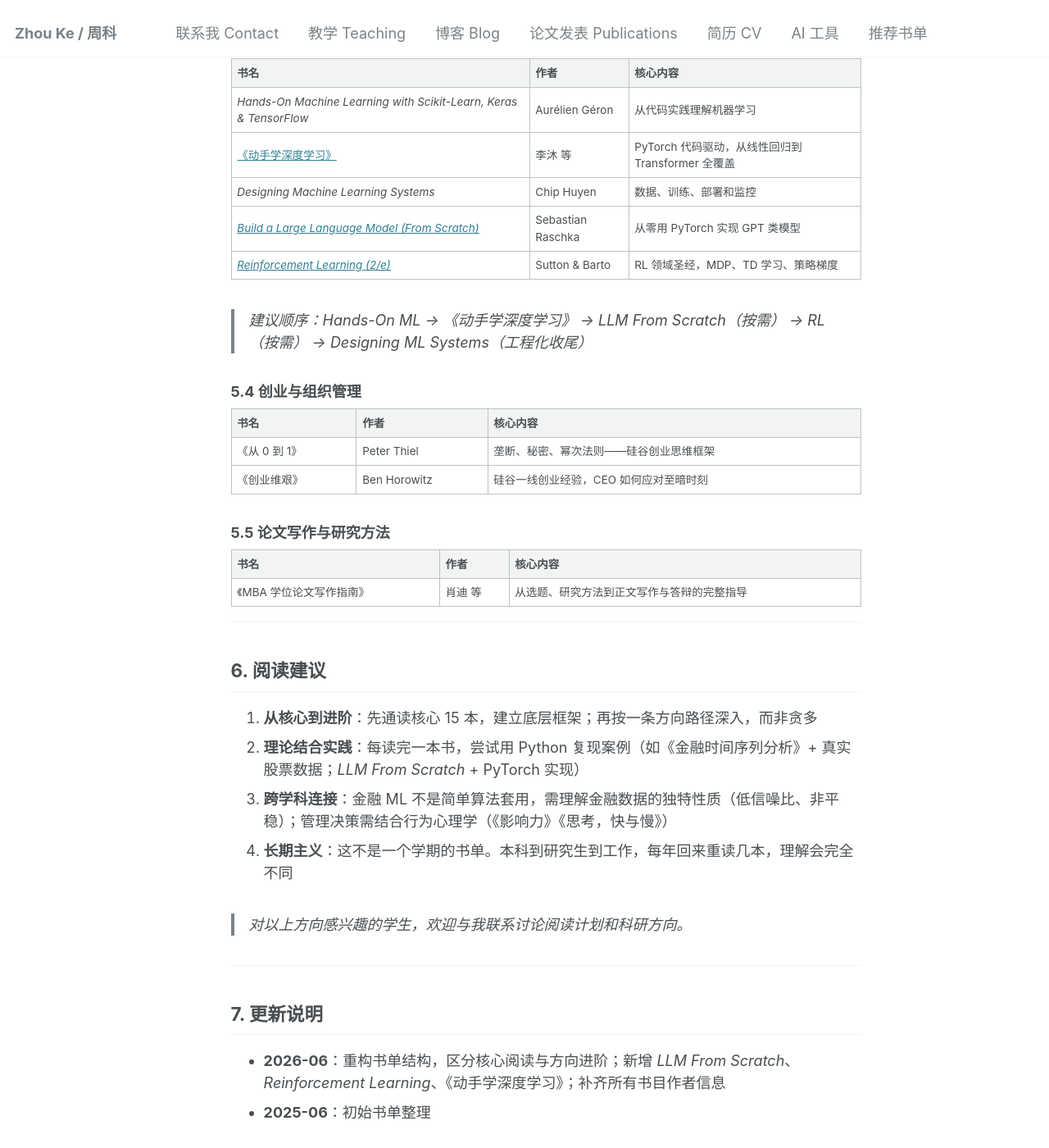
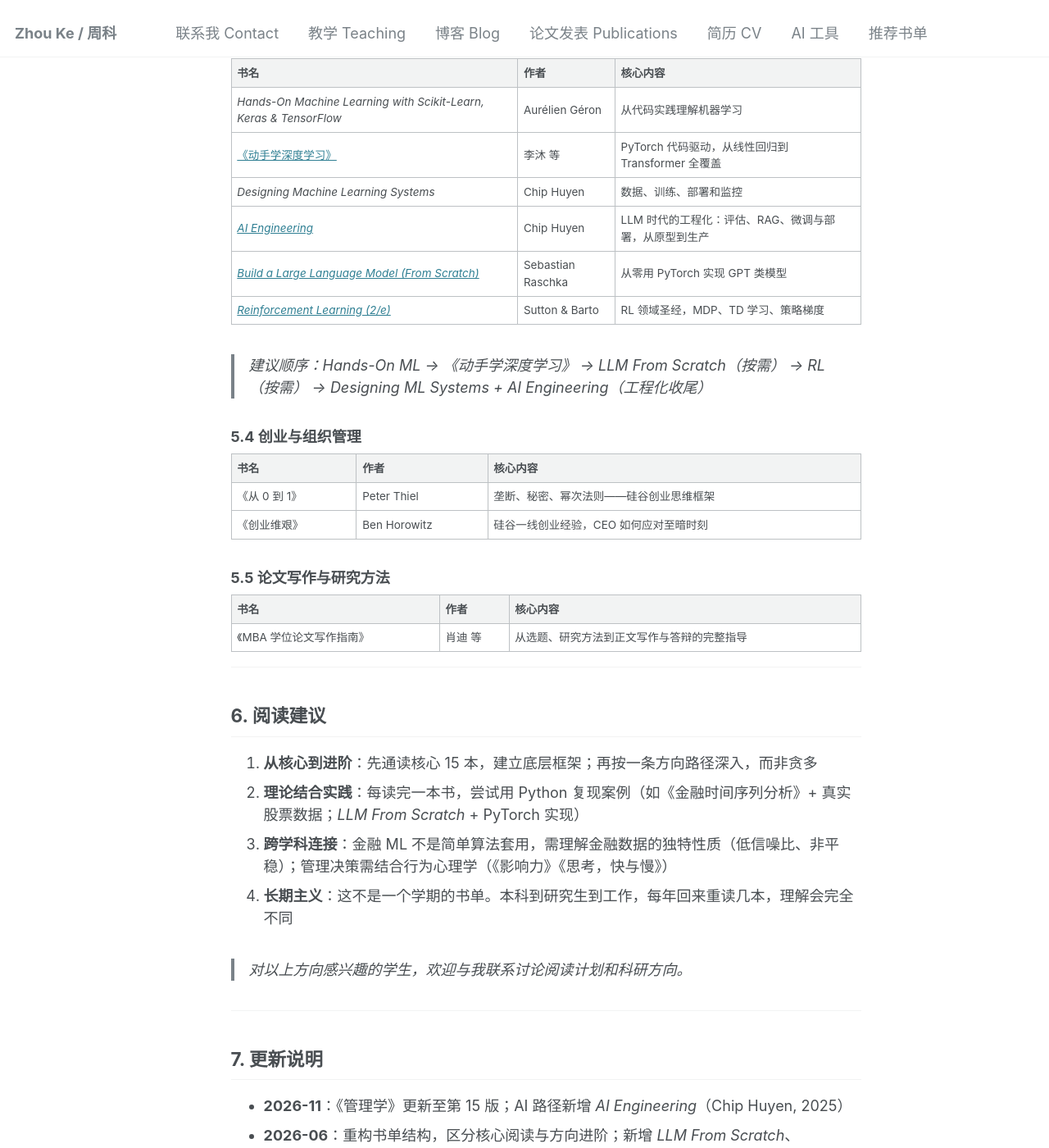
Before and after one commit to hustzhke/hustzhke.github.io, a Jekyll site: the page built from _pages/reading-list.md, in a window 1280 px wide and 1400 px high, scrolled down 3835 px. Shown: the whole window at 82% size. Built offline with Jekyll 4.4.1, drawn with Linux system fonts in a browser that asks for light colours; some of the changed text lies outside the part shown.

Commit message:
Reading list: upgrade Robbins to 15th ed, add AI Engineering (2025)

```diff
--- a/_pages/reading-list.md
+++ b/_pages/reading-list.md
@@ -39,7 +39,7 @@
 | # | 书名 | 作者 | 一句话 |
 |---|------|------|--------|
 | 1 | 《投资学》 | 滋维·博迪 等 | 理解资本市场与资产配置的基础框架 |
-| 2 | 《管理学（第 13 版）》 | 斯蒂芬·罗宾斯 | 计划、组织、领导、控制——管理学的标准地图 |
+| 2 | 《管理学（第 15 版）》 | 斯蒂芬·罗宾斯 | 计划、组织、领导、控制——管理学的标准地图 |
 | 3 | 《经济学原理》 | N·格里高利·曼昆 | 价格、激励、市场——经济学的底层直觉 |
 | 4 | *Python for Data Analysis* | [Wes McKinney](https://wesmckinney.com/book/) | pandas 之父写的入门书，数据分析工具首选 |
 
@@ -144,10 +144,11 @@
 | *Hands-On Machine Learning with Scikit-Learn, Keras & TensorFlow* | Aurélien Géron | 从代码实践理解机器学习 |
 | [《动手学深度学习》](https://zh.d2l.ai/) | 李沐 等 | PyTorch 代码驱动，从线性回归到 Transformer 全覆盖 |
 | *Designing Machine Learning Systems* | Chip Huyen | 数据、训练、部署和监控 |
+| [*AI Engineering*](https://github.com/chiphuyen/aie-book) | Chip Huyen | LLM 时代的工程化：评估、RAG、微调与部署，从原型到生产 |
 | [*Build a Large Language Model (From Scratch)*](https://github.com/rasbt/LLMs-from-scratch) | Sebastian Raschka | 从零用 PyTorch 实现 GPT 类模型 |
 | [*Reinforcement Learning (2/e)*](http://incompleteideas.net/book/the-book-2nd.html) | Sutton & Barto | RL 领域圣经，MDP、TD 学习、策略梯度 |
 
-> 建议顺序：*Hands-On ML* → 《动手学深度学习》 → *LLM From Scratch*（按需） → *RL*（按需） → *Designing ML Systems*（工程化收尾）
+> 建议顺序：*Hands-On ML* → 《动手学深度学习》 → *LLM From Scratch*（按需） → *RL*（按需） → *Designing ML Systems* + *AI Engineering*（工程化收尾）
 
 ### 5.4 创业与组织管理
 
@@ -177,5 +178,6 @@
 
 ## 7. 更新说明
 
+- **2026-11**：《管理学》更新至第 15 版；AI 路径新增 *AI Engineering*（Chip Huyen, 2025）
 - **2026-06**：重构书单结构，区分核心阅读与方向进阶；新增 *LLM From Scratch*、*Reinforcement Learning*、《动手学深度学习》；补齐所有书目作者信息
 - **2025-06**：初始书单整理
```
